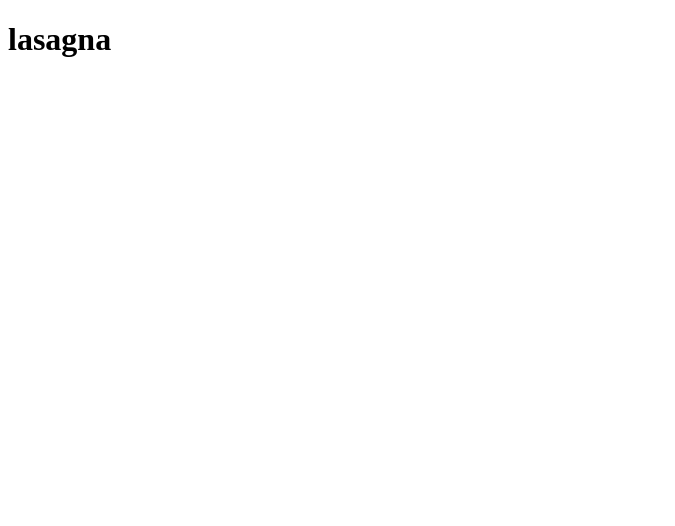
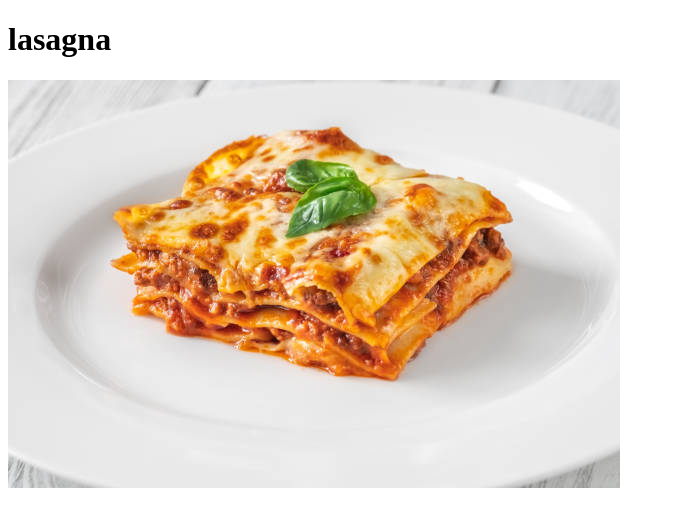
Before and after one commit to fhggbhjghy/OdinProjectCollection, a plain HTML site: page Project_Recipes/recipes/lasagna.html in a window 1280 px wide. Shown: the whole page, without its empty margins (0-675 px from the left). Drawn offline with Linux system fonts and the light colour scheme.

Commit message:
Image added to lasagna.html
Linked image to lasagna.html as example of finished dish

```diff
--- a/Project_Recipes/recipes/lasagna.html
+++ b/Project_Recipes/recipes/lasagna.html
@@ -5,6 +5,9 @@
         <title>lasagna</title>
     </head>
     <body>
-        <h1>lasagna</h1>
+        <div>
+            <h1>lasagna</h1>
+            <img src="../images/lasagna.jpg">
+        </div>
     </body>
 </html>
```
Also changed, not shown: Project_Recipes/index.html (+3 -1 lines).
